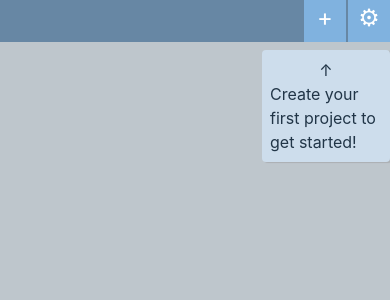
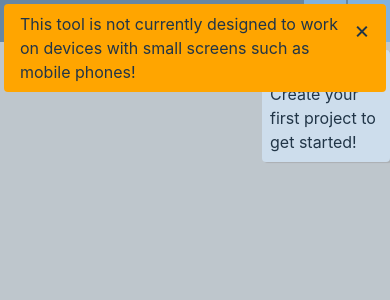
Before and after one commit to nickgirardo/trone, a React (Vite) app: page / in a window 390 px wide. Shown: the top 300 px of the page. Built offline with nearby package versions, Linux system fonts and the light colour scheme.

Commit message:
Mobile warning

```diff
--- a/src/components/App/index.tsx
+++ b/src/components/App/index.tsx
@@ -1,5 +1,6 @@
 import { ProjectList } from "../ProjectList";
 import { ProjectBody } from "../ProjectBody";
+import { MobileWarning } from "../MobileWarning";
 import { createAppSelector, useAppSelector } from "../../store";
 
 import "./index.scss";
@@ -27,6 +28,7 @@ function App() {
 
   return (
     <div className="app">
+      <MobileWarning />
       <ProjectList />
       <div className="app-main">
         {currentProject && (
--- /dev/null
+++ b/src/components/MobileWarning/index.scss
@@ -0,0 +1,24 @@
+.mobile-warning {
+  position: fixed;
+  top: 0.25em;
+  left: 0.25em;
+  right: 0.25em;
+  z-index: 1;
+
+  background-color: orange;
+  padding: 0.5em 1em;
+  border-radius: 4px;
+
+  display: flex;
+
+  .icon {
+    cursor: pointer;
+    font-size: x-large;
+  }
+}
+
+@media screen and (min-width: 480px) {
+  .mobile-warning {
+    display: none;
+  }
+}
--- /dev/null
+++ b/src/components/MobileWarning/index.tsx
@@ -0,0 +1,21 @@
+import { useState } from "react";
+
+import "./index.scss";
+
+export const MobileWarning = () => {
+  const [showWarning, setShowWarning] = useState<boolean>(true);
+
+  if (!showWarning) return <></>;
+
+  return (
+    <div className="mobile-warning">
+      <div className="body">
+        This tool is not currently designed to work on devices with small
+        screens such as mobile phones!
+      </div>
+      <div className="icon" onClick={() => setShowWarning(false)}>
+        ×
+      </div>
+    </div>
+  );
+};
```
